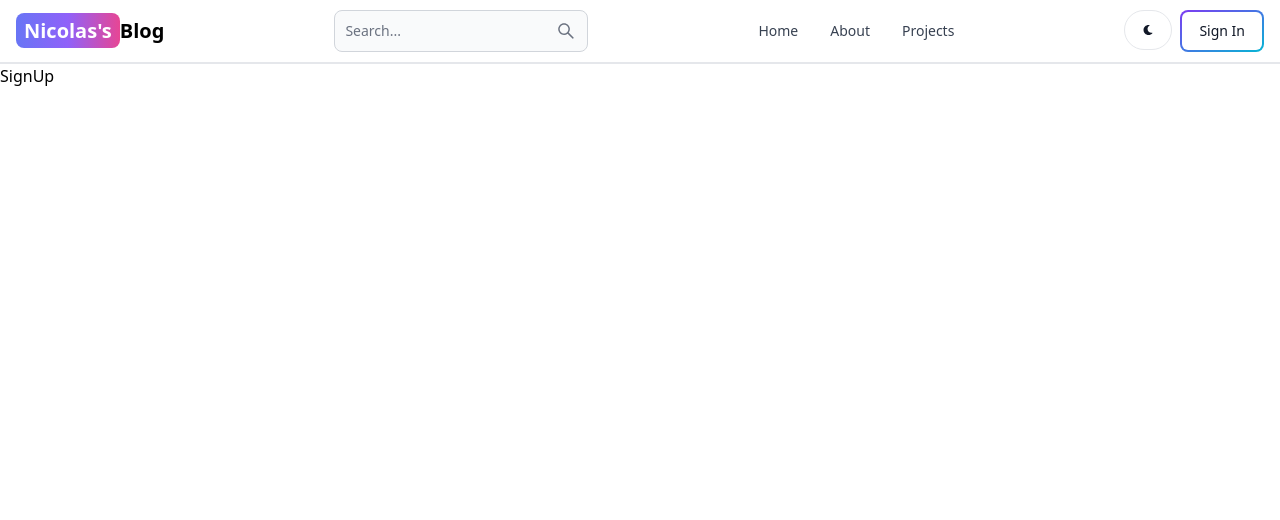
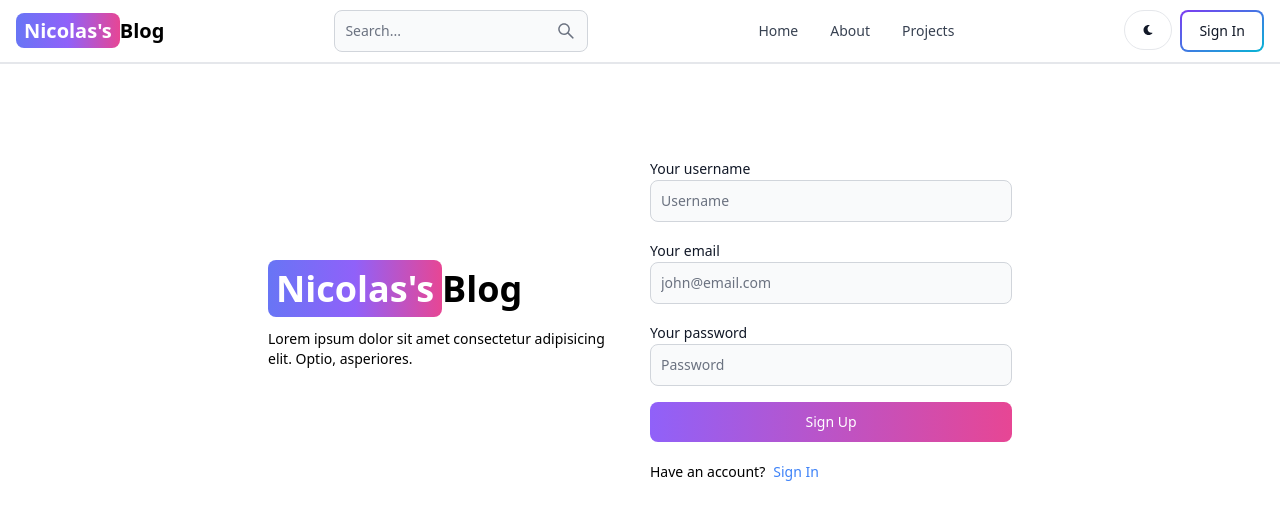
Before and after one commit to NicolasLi2/blog, a React (Vite) app in the folder frontend/: page /sign-up in a window 1280 px wide. Shown: the top 520 px of the page. Built offline with nearby package versions, Linux system fonts and the light colour scheme.

Commit message:
create sign up page ui

```diff
--- a/frontend/src/pages/SignUp.tsx
+++ b/frontend/src/pages/SignUp.tsx
@@ -1,3 +1,50 @@
+import { Button, Label, TextInput } from 'flowbite-react';
+import { Link } from 'react-router-dom';
+
 export default function SignUp() {
-  return <div>SignUp</div>;
+  return (
+    <div className='min-h-screen mt-20'>
+      <div className='flex p-3 gap-5 max-w-3xl mx-auto flex-col md:flex-row md:items-center'>
+        {/* left */}
+        <div className='flex-1'>
+          <Link to='/' className='text-4xl font-bold dark:text-white'>
+            <span className='px-2 py-1 bg-gradient-to-r from-indigo-500 via-purple-500 to-pink-500 rounded-lg text-white'>
+              Nicolas's
+            </span>
+            Blog
+          </Link>
+          <p className='text-sm mt-5'>
+            Lorem ipsum dolor sit amet consectetur adipisicing elit. Optio,
+            asperiores.
+          </p>
+        </div>
+        {/* right */}
+        <div className='flex-1'>
+          <form className='flex flex-col gap-4'>
+            <div>
+              <Label value='Your username' />
+              <TextInput type='text' placeholder='Username' id='username' />
+            </div>
+            <div>
+              <Label value='Your email' />
+              <TextInput type='text' placeholder='john@email.com' id='email' />
+            </div>
+            <div>
+              <Label value='Your password' />
+              <TextInput type='text' placeholder='Password' id='password' />
+            </div>
+            <Button gradientDuoTone='purpleToPink' type='submit'>
+              Sign Up
+            </Button>
+          </form>
+          <div className='flex gap-2 text-sm mt-5'>
+            <span>Have an account?</span>
+            <Link to='/sign-in' className='text-blue-500'>
+              Sign In
+            </Link>
+          </div>
+        </div>
+      </div>
+    </div>
+  );
 }
```
